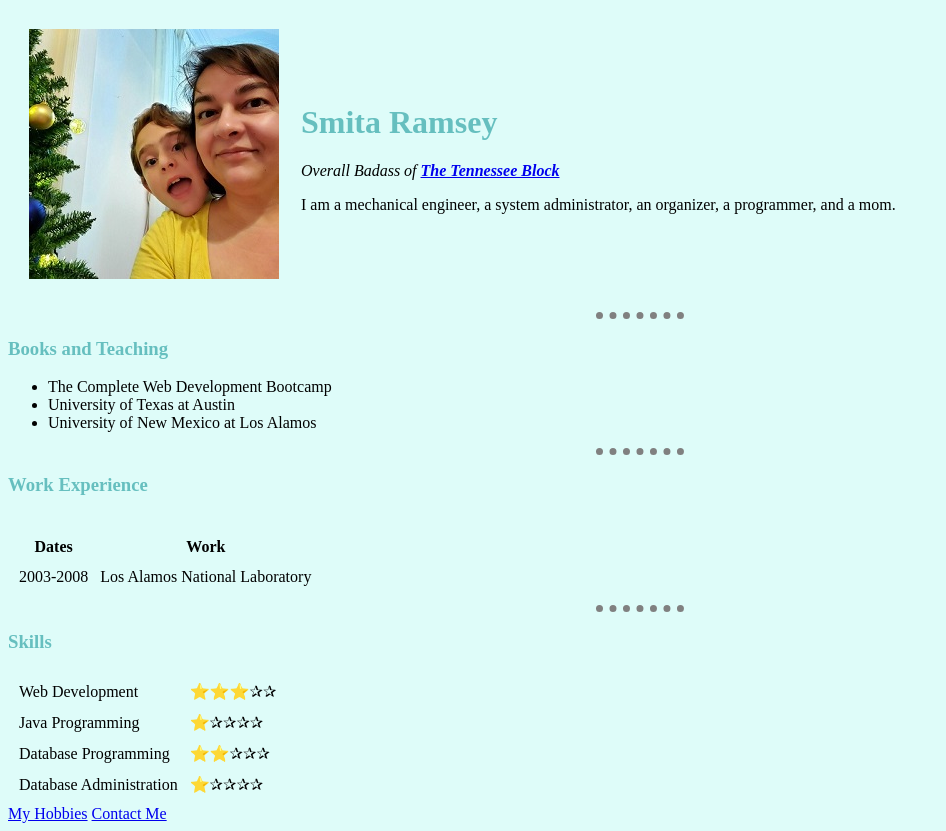
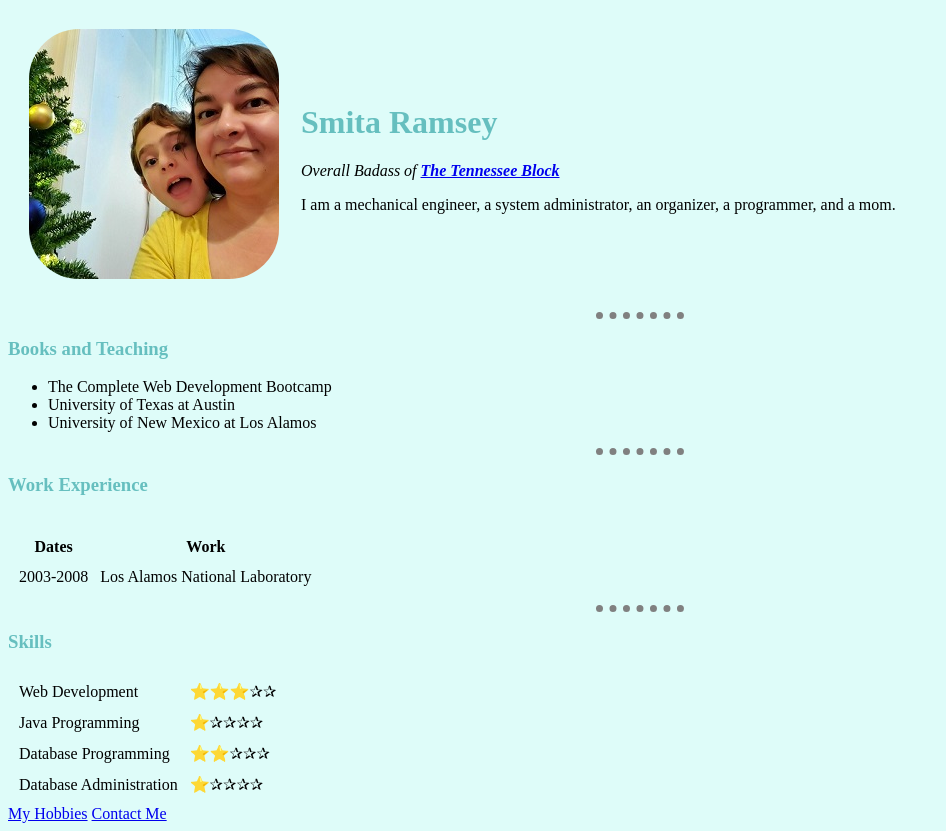
Before and after one commit to SmitaR-Dev/web-dev-bootcamp, a plain HTML site: page section4/index.html in a window 1280 px wide. Shown: the whole page, without its empty margins (0-946 px from the left). Drawn offline with Linux system fonts and the light colour scheme.

Commit message:
Add files via upload

```diff
--- a/section4/css/styles.css
+++ b/section4/css/styles.css
@@ -1,3 +1,4 @@
+/**************** TAG SELECTORS ****************/
 body {
     background-color: #DEFCF9;
 }
@@ -16,3 +17,11 @@ hr {
     border-width: 7px;
     width: 7%;
 }
+
+/**************** CLASS SELECTORS ****************/
+
+.profile {
+    border-radius: 20%;
+}
+
+/**************** ID SELECTORS ****************/
```
